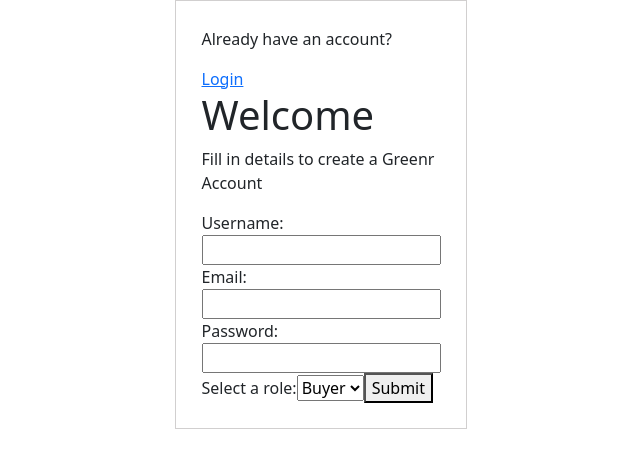
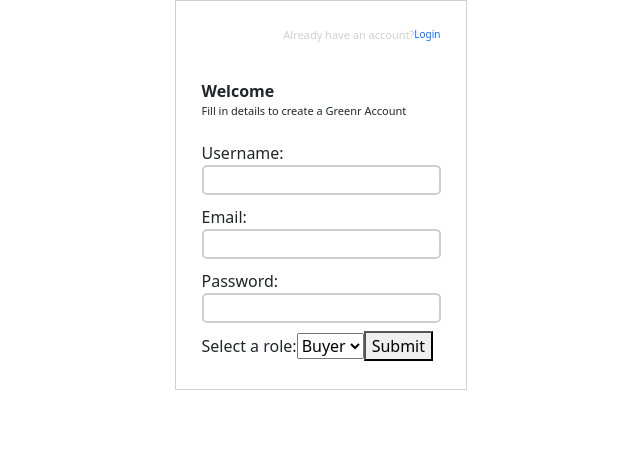
Before and after one commit to MICHAELMUNAVU83/greenr-frontend, a React (Create React App) app: page /signup in a window 1280 px wide. Shown: the top 468 px of the page, without its empty margins (319-959 px from the left). Built offline with nearby package versions, Linux system fonts and the light colour scheme; no server answers.

Commit message:
added font size to elements

```diff
--- a/src/components/SignUp/SignUp.css
+++ b/src/components/SignUp/SignUp.css
@@ -7,3 +7,25 @@
    padding: 2%;
    border: 1px solid rgb(209, 207, 207);
 }
+aside{
+    display: flex;
+    justify-content: right;
+    margin-bottom: 20px;
+    font-size: 10px;
+}
+aside p{
+    color: rgb(209, 207, 207);
+}
+p{
+    font-size: 11px;
+}
+.linktag{
+    text-decoration: none;
+}
+label{
+    margin:5px 0;
+}
+input{
+    border: 2px solid rgb(209, 207, 207);
+    border-radius: 5px;
+}
--- a/src/components/SignUp/SignUp.js
+++ b/src/components/SignUp/SignUp.js
@@ -37,12 +37,12 @@ function SignUp({ setStoredToken }) {
   return (
     <div className="app">
       <div className="form">
+     <aside>
       <p>Already have an account?</p>
-      <Link to="/login">Login</Link>
-      <>
-      <h1>Welcome</h1>
+      <Link to="/login" className="linktag">Login</Link>
+      </aside>
+      <b>Welcome</b>
       <p>Fill in details to create a Greenr Account</p>
-      </>
       <form>
         <label>
           Username:
```
